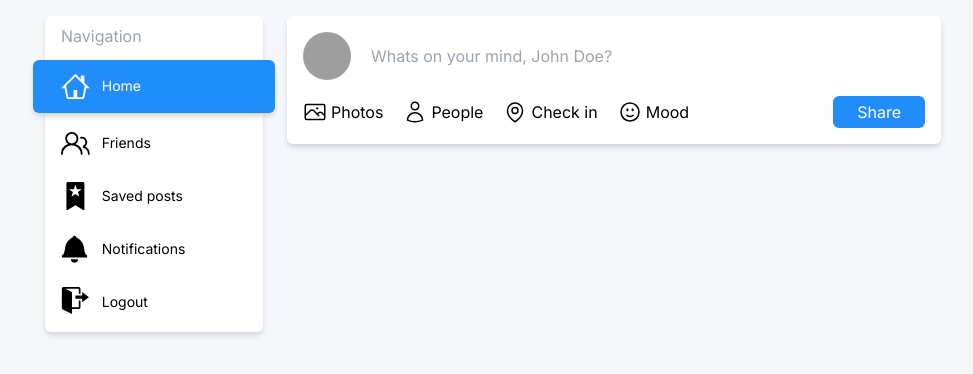
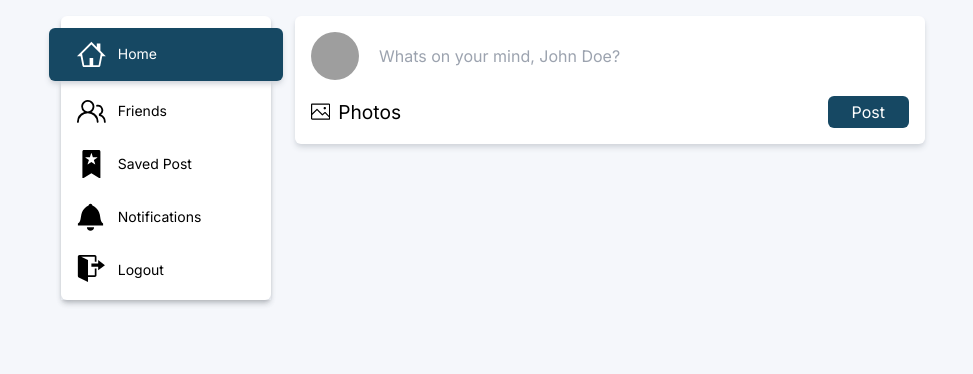
Before and after one commit to arul2101/u-know-social-media-app, a Next.js app: page / in a window 1280 px wide. Shown: the top 374 px of the page, without its empty margins (147-1120 px from the left). Built offline with nearby package versions, Linux system fonts and the light colour scheme; grey boxes are pictures that could not be loaded.

Commit message:
fix responsive design

```diff
--- /dev/null
+++ b/app/friends/page.tsx
@@ -0,0 +1,14 @@
+import Card from "@/components/Card"
+import Layout from "@/components/Layout"
+
+const FriendsPage = () => {
+  return (
+    <Layout hideNavigation={false}>
+      <Card noPadding={false}>
+        <h2 className="font-semibold text-xl">All Friends</h2>
+      </Card>
+    </Layout>
+  )
+}
+
+export default FriendsPage
--- /dev/null
+++ b/app/notifications/page.tsx
@@ -0,0 +1,14 @@
+import Card from "@/components/Card"
+import Layout from "@/components/Layout"
+
+const Notifications: React.FC = () => {
+  return (
+    <Layout hideNavigation={false}>
+      <Card noPadding={false}>
+        Notifications Page
+      </Card>
+    </Layout>
+  )
+}
+
+export default Notifications
--- /dev/null
+++ b/app/saved-post/page.tsx
@@ -0,0 +1,14 @@
+import Card from "@/components/Card"
+import Layout from "@/components/Layout"
+
+const SavedPostPage: React.FC = () => {
+  return (
+    <Layout hideNavigation={false}>
+      <Card noPadding={false}>
+        Saved Post Page
+      </Card>
+    </Layout>
+  )
+}
+
+export default SavedPostPage
--- a/components/Layout.tsx
+++ b/components/Layout.tsx
@@ -8,10 +8,10 @@ type LayoutProps = {
 const Layout: React.FC<LayoutProps> = ({ hideNavigation, children }) => {
   let rightColumnClasses = '';
   if (hideNavigation) rightColumnClasses += 'w-full'
-  if (!hideNavigation) rightColumnClasses += 'mx-4 md:mx-0 md:w-9/12';
+  if (!hideNavigation) rightColumnClasses += 'md:mx-0 md:w-9/12 md:px-0 px-4';
 
   return (
-    <div className="md:flex mt-4 max-w-4xl mx-auto gap-6 mb-24 md:mb-0">
+    <div className="md:flex mt-4 max-w-4xl mx-auto gap-6 mb-24 md:mb-0 md:px-4">
       {!hideNavigation && (
         <div className="fixed md:static w-full bottom-0 md:w-3/12 -mb-5">
           <Navigation />
--- /dev/null
+++ b/components/LogoutButton.tsx
@@ -0,0 +1,16 @@
+import { GoSignOut } from "react-icons/go"
+
+const LogoutButton: React.FC = () => {
+  return (
+    <button className="md:w-full -my-2">
+      <span className="text-sm md:text-md flex gap-1 md:gap-3 py-2 my-2 hover:bg-blue-500 hover:bg-opacity-20 md:-mx-4 px-6 md:px-4 rounded-md transition-all hover:scale-110 hover:shadow-md shadow-gray-300 items-center">
+        <span className="text-[1.8rem]">
+          <GoSignOut />
+        </span>
+        <span className="hidden md:block">Logout</span>
+      </span>
+    </button>
+  )
+}
+
+export default LogoutButton
--- /dev/null
+++ b/components/NavLink.tsx
@@ -0,0 +1,27 @@
+'use client'
+
+import Link from "next/link"
+import { usePathname } from "next/navigation";
+
+type NavLinkProps = {
+  icon: React.ReactNode;
+  title: string;
+  path: string;
+}
+
+const NavLink: React.FC<NavLinkProps> = ({ icon, title, path }) => {
+  const activeElementClasses = 'text-sm md:text-md flex gap-1 md:gap-3 py-3 my-1 bg-socialBlue text-white md:-mx-7 px-6 md:px-7 rounded-md shadow-md shadow-gray-300 items-center';
+  const nonActiveElementClasses = 'text-sm md:text-md flex gap-1 md:gap-3 py-2 my-2 hover:bg-blue-500 hover:bg-opacity-20 md:-mx-4 px-6 md:px-4 rounded-md transition-all hover:scale-110 hover:shadow-md shadow-gray-300 items-center';
+  const pathname = usePathname()
+
+  return (
+    <Link href={path} className={pathname === path ? activeElementClasses : nonActiveElementClasses}>
+      <span className="text-[1.8rem]">
+        {icon}
+      </span>
+      <span className="hidden md:block">{title}</span>
+    </Link>
+  )
+}
+
+export default NavLink
--- a/components/Navigation.tsx
+++ b/components/Navigation.tsx
@@ -1,53 +1,49 @@
-'use client'
+import Card from "./Card"
+import { GoHome, GoPeople, GoBookmark, GoBell } from "react-icons/go";
+import NavLink from "./NavLink";
+import LogoutButton from "./LogoutButton";
 
-import Link from "next/link"
-import Card from "./Card"
-import { usePathname } from "next/navigation";
-import { GoHome, GoPeople, GoBookmark, GoBell, GoSignOut } from "react-icons/go";
+const menus = [
+  {
+    id: 1,
+    title: "Home",
+    path: "/",
+    icon: <GoHome />
+  },
+  {
+    id: 2,
+    title: "Friends",
+    path: "/friends",
+    icon: <GoPeople />
+  },
+  {
+    id: 3,
+    title: "Saved Post",
+    path: "/saved-post",
+    icon: <GoBookmark />,
+  },
+  {
+    id: 4,
+    title: "Notifications",
+    path: "/notifications",
+    icon: <GoBell />
+  }
+]
 
 const Navigation: React.FC = () => {
-  const activeElementClasses = 'text-sm md:text-md flex gap-1 md:gap-3 py-3 my-1 bg-socialBlue text-white md:-mx-7 px-6 md:px-7 rounded-md shadow-md shadow-gray-300 items-center';
-  const nonActiveElementClasses = 'text-sm md:text-md flex gap-1 md:gap-3 py-2 my-2 hover:bg-blue-500 hover:bg-opacity-20 md:-mx-4 px-6 md:px-4 rounded-md transition-all hover:scale-110 hover:shadow-md shadow-gray-300 items-center';
-  const pathname = usePathname()
-
   return (
     <Card noPadding={true}>
-      <div className="px-4 py-2 flex justify-between md:block shadow-md shadow-gray-500 md:shadow-none">
-        <h2 className="text-gray-400 mb-3 hidden md:block">Navigation</h2>
-        <Link href="/" className={pathname === '/' ? activeElementClasses : nonActiveElementClasses}>
-          <span className="text-[1.8rem]">
-            <GoHome />
-          </span>
-          <span className="hidden md:block">Home</span>
-        </Link>
-        <Link href="/profile/friends" className={pathname === '/profile/friends' ? activeElementClasses : nonActiveElementClasses}>
-          <span className="text-[1.8rem]">
-            <GoPeople />
-          </span>
-          <span className="hidden md:block">Friends</span>
-        </Link>
-        <Link href="/saved" className={pathname === '/saved' ? activeElementClasses : nonActiveElementClasses}>
-          <span className="text-[1.8rem]">
-            <GoBookmark />
-          </span>
-          <span className="hidden md:block">Saved posts</span>
-        </Link>
-        <Link href="/notifications" className={pathname === '/notifications' ? activeElementClasses : nonActiveElementClasses}>
-          <span className="text-[1.8rem]">
-            <GoBell />
-          </span>
-          <span className="hidden md:block">Notifications</span>
-        </Link>
-        <button className="w-full -my-2">
-          <span className={nonActiveElementClasses}>
-            <span className="text-[1.8rem]">
-              <GoSignOut />
-            </span>
-            <span className="hidden md:block">Logout</span>
-          </span>
-        </button>
+      <div className="px-4 py-2 flex justify-between md:block md:shadow-md shadow-gray-500 max-sm:w-full">
+        {menus.map(menu =>
+          <NavLink
+            key={menu.id}
+            title={menu.title}
+            icon={menu.icon}
+            path={menu.path}
+          />
+        )}
+        <LogoutButton />
       </div>
-
     </Card>
   )
 }
--- a/components/PostForm.tsx
+++ b/components/PostForm.tsx
@@ -1,5 +1,8 @@
 import Avatar from "./Avatar"
 import Card from "./Card"
+
+import { SlPicture } from "react-icons/sl";
+
 
 const PostForm: React.FC = () => {
   return (
@@ -13,42 +16,15 @@ const PostForm: React.FC = () => {
         />
       </div>
       <div className="flex gap-5 items-center mt-2">
-        <div>
-          <label className="flex gap-1">
-            <input type="file" className="hidden" multiple />
-            <svg xmlns="http://www.w3.org/2000/svg" fill="none" viewBox="0 0 24 24" strokeWidth={1.5} stroke="currentColor" className="w-6 h-6">
-              <path strokeLinecap="round" strokeLinejoin="round" d="M2.25 15.75l5.159-5.159a2.25 2.25 0 013.182 0l5.159 5.159m-1.5-1.5l1.409-1.409a2.25 2.25 0 013.182 0l2.909 2.909m-18 3.75h16.5a1.5 1.5 0 001.5-1.5V6a1.5 1.5 0 00-1.5-1.5H3.75A1.5 1.5 0 002.25 6v12a1.5 1.5 0 001.5 1.5zm10.5-11.25h.008v.008h-.008V8.25zm.375 0a.375.375 0 11-.75 0 .375.375 0 01.75 0z" />
-            </svg>
-            <span className="hidden md:block">Photos</span>
-          </label>
-        </div>
-        <div>
-          <button className="flex gap-1">
-            <svg xmlns="http://www.w3.org/2000/svg" fill="none" viewBox="0 0 24 24" strokeWidth={1.5} stroke="currentColor" className="w-6 h-6">
-              <path strokeLinecap="round" strokeLinejoin="round" d="M15.75 6a3.75 3.75 0 11-7.5 0 3.75 3.75 0 017.5 0zM4.501 20.118a7.5 7.5 0 0114.998 0A17.933 17.933 0 0112 21.75c-2.676 0-5.216-.584-7.499-1.632z" />
-            </svg>
-            <span className="hidden md:block">People</span>
-          </button>
-        </div>
-        <div>
-          <button className="flex gap-1">
-            <svg xmlns="http://www.w3.org/2000/svg" fill="none" viewBox="0 0 24 24" strokeWidth={1.5} stroke="currentColor" className="w-6 h-6">
-              <path strokeLinecap="round" strokeLinejoin="round" d="M15 10.5a3 3 0 11-6 0 3 3 0 016 0z" />
-              <path strokeLinecap="round" strokeLinejoin="round" d="M19.5 10.5c0 7.142-7.5 11.25-7.5 11.25S4.5 17.642 4.5 10.5a7.5 7.5 0 1115 0z" />
-            </svg>
-            <span className="hidden md:block">Check in</span>
-          </button>
-        </div>
-        <div>
-          <button className="flex gap-1">
-            <svg xmlns="http://www.w3.org/2000/svg" fill="none" viewBox="0 0 24 24" strokeWidth={1.5} stroke="currentColor" className="w-6 h-6">
-              <path strokeLinecap="round" strokeLinejoin="round" d="M15.182 15.182a4.5 4.5 0 01-6.364 0M21 12a9 9 0 11-18 0 9 9 0 0118 0zM9.75 9.75c0 .414-.168.75-.375.75S9 10.164 9 9.75 9.168 9 9.375 9s.375.336.375.75zm-.375 0h.008v.015h-.008V9.75zm5.625 0c0 .414-.168.75-.375.75s-.375-.336-.375-.75.168-.75.375-.75.375.336.375.75zm-.375 0h.008v.015h-.008V9.75z" />
-            </svg>
-            <span className="hidden md:block">Mood</span>
-          </button>
+        <div className="flex gap-2 items-center text-[1.2rem] cursor-pointer">
+          <input type="file" className="hidden" multiple />
+          <span>
+            <SlPicture />
+          </span>
+          <span className="hidden md:block">Photos</span>
         </div>
         <div className="grow text-right">
-          <button className="bg-socialBlue text-white px-6 py-1 rounded-md">Share</button>
+          <button className="bg-socialBlue text-white px-6 py-1 rounded-md">Post</button>
         </div>
       </div>
     </Card>
--- a/tailwind.config.ts
+++ b/tailwind.config.ts
@@ -17,7 +17,7 @@ const config: Config = {
         black: '#000000',
         white: '#fff',
         primary: '#F5F7FB',
-        socialBlue: '#218DFA',
+        socialBlue: '#164863',
       }
     },
   },
```
